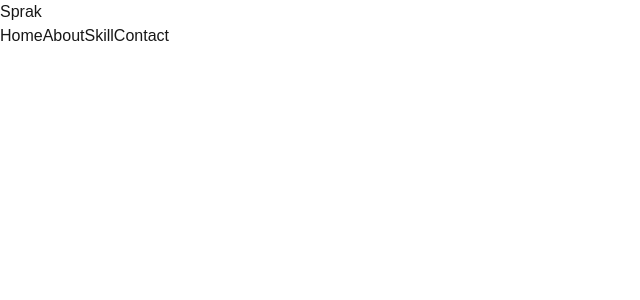
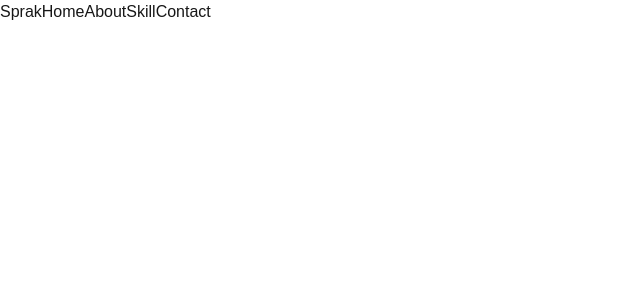
Before and after one commit to spark16x/portfolio, a Next.js app: page / in a window 1280 px wide. Shown: the top 300 px of the page, without its empty margins (0-640 px from the left). Built offline with nearby package versions, Linux system fonts and the light colour scheme.

Commit message:
update page.jsx

```diff
--- a/app/page.jsx
+++ b/app/page.jsx
@@ -4,7 +4,7 @@ import Link from 'next/link';
 export default function Home() {
   return (
     <>
-    <header className="w-full h-md">
+    <header className="w-full h-md flex ">
       <Link href="#">Sprak</Link>
       <nav>
       <Link href="#">Home</Link>
```
